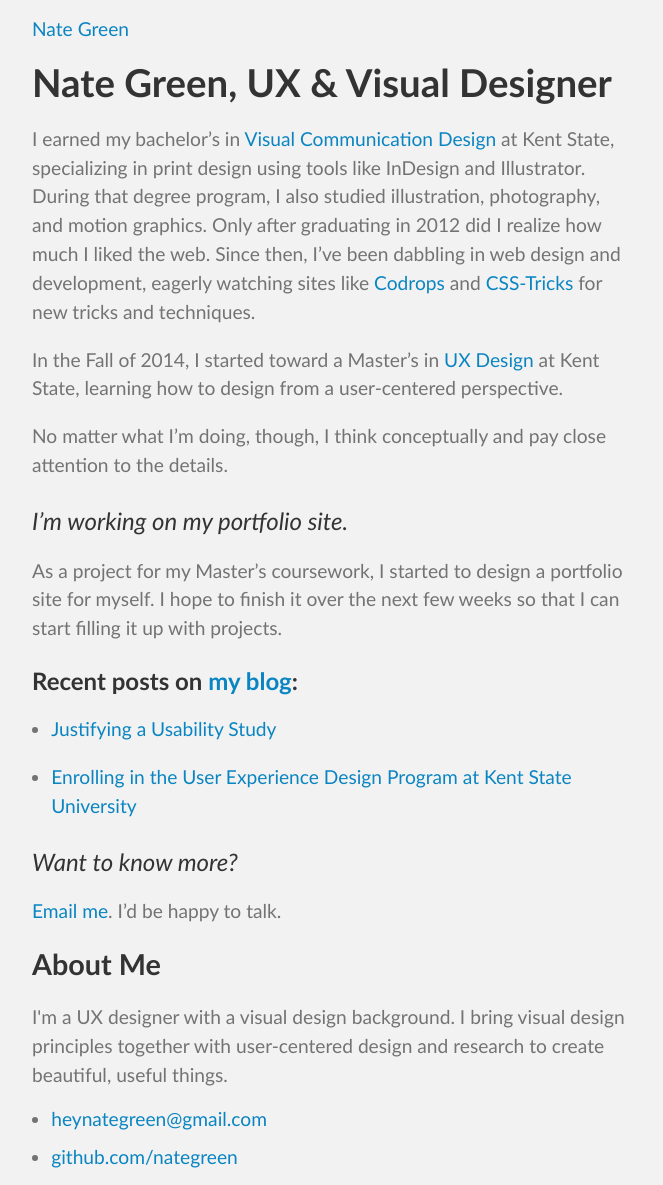
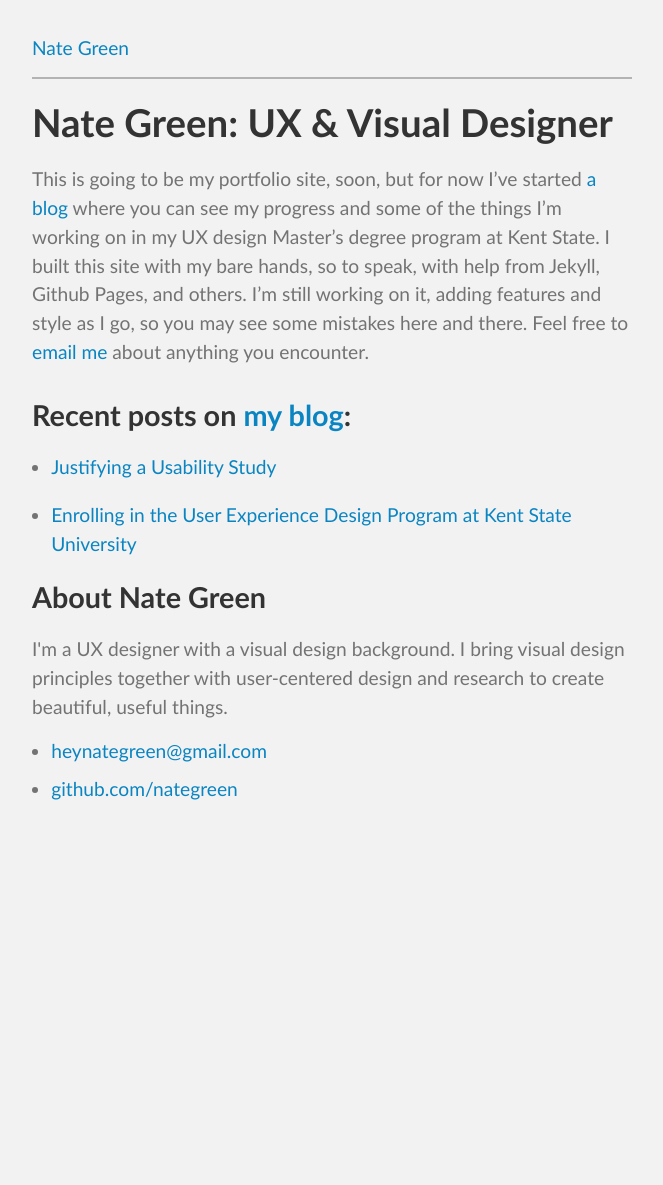
Before and after one commit to nategreen/old-website, a Jekyll site: the page built from index.md, in a window 1280 px wide. Shown: the whole page, without its empty margins (308-971 px from the left). Built offline with Jekyll 4.4.1, drawn with Linux system fonts in a browser that asks for light colours; after the commit the page ends 900 px from its top, so only the background shows below that.

Commit message:
fix card margins on top-level cards, change homepage copy, change footer

```diff
--- a/_includes/footer.html
+++ b/_includes/footer.html
@@ -1,5 +1,5 @@
 <footer>
-  <h2>About Me</h2>
+  <h2>About Nate Green</h2>
   <p class="text">I'm a UX designer with a visual design background. I bring visual design principles together with user-centered design and research to create beautiful, useful things.</p>
   <ul>
     <li>
--- a/_layouts/post.html
+++ b/_layouts/post.html
@@ -1,7 +1,6 @@
 ---
 layout: default
 ---
-
   <article class="h-entry">
     <header>
       <h1 class="p-name">{{ page.title }}</h1>
--- a/_sass/_base.scss
+++ b/_sass/_base.scss
@@ -225,8 +225,8 @@ li {
 .card {
   background: $card-color;
   padding: 1.5rem;
-  margin-left: 0;
-  margin-right: 0;
+  // margin-left: 0;
+  // margin-right: 0;
   border-bottom: 1px solid shade($card-color, 10%);
   border-left: 1px solid shade($card-color, 5%);
   border-right: 1px solid shade($card-color, 5%);
@@ -244,6 +244,10 @@ li {
   }
 
   @include medium-shadow;
+}
+
+li.card {
+    margin-left: 0;
 }
 
 /**
--- a/_sass/_layout.scss
+++ b/_sass/_layout.scss
@@ -15,3 +15,8 @@ body {
     }
   }
 }
+
+body > header {
+  padding: 1rem 0;
+  border-bottom: .125rem solid lighten($text-color, 25%);
+}
--- a/index.md
+++ b/index.md
@@ -1,29 +1,17 @@
 ---
 layout: page
 
-title: "Nate Green, UX & Visual Designer"
+title: "Nate Green: UX & Visual Designer"
 ---
 
-I earned my bachelor's in [Visual Communication Design](http://www2.kent.edu/vcd/index.cfm) at Kent State, specializing in print design using tools like InDesign and Illustrator. During that degree program, I also studied illustration, photography, and motion graphics. Only after graduating in 2012 did I realize how much I liked the web. Since then, I've been dabbling in web design and development, eagerly watching sites like [Codrops](http://tympanus.net/codrops/) and [CSS-Tricks](http://css-tricks.com) for new tricks and techniques.
-
-In the Fall of 2014, I started toward a Master's in [UX Design](http://www2.kent.edu/slis/uxd/index.cfm) at Kent State, learning how to design from a user-centered perspective.
-
-No matter what I'm doing, though, I think conceptually and pay close attention to the details.
-
-### I'm working on my portfolio site.
-
-As a project for my Master's coursework, I started to design a portfolio site for myself. I hope to finish it over the next few weeks so that I can start filling it up with projects.
+This is going to be my portfolio site, soon, but for now I've started [a blog]({{ site.base_url }}/blog) where you can see my progress and some of the things I'm working on in my UX design Master's degree program at Kent State. I built this site with my bare hands, so to speak, with help from Jekyll, Github Pages, and others. I'm still working on it, adding features and style as I go, so you may see some mistakes here and there. Feel free to [email me](mailto:{{ site.email }}) about anything you encounter.
 
 {% unless site.posts == empty %}
 
-#### Recent posts on [my blog](/blog):
+## Recent posts on [my blog](/blog):
 
 {% for post in site.posts %}
 - [{{post.title}}]({{post.url}})
 {% endfor %}
 
 {% endunless %}
-
-### Want to know more?
-
-[Email me](mailto:Nate%20Green<heynategreen@gmail.com>). I'd be happy to talk.
```
